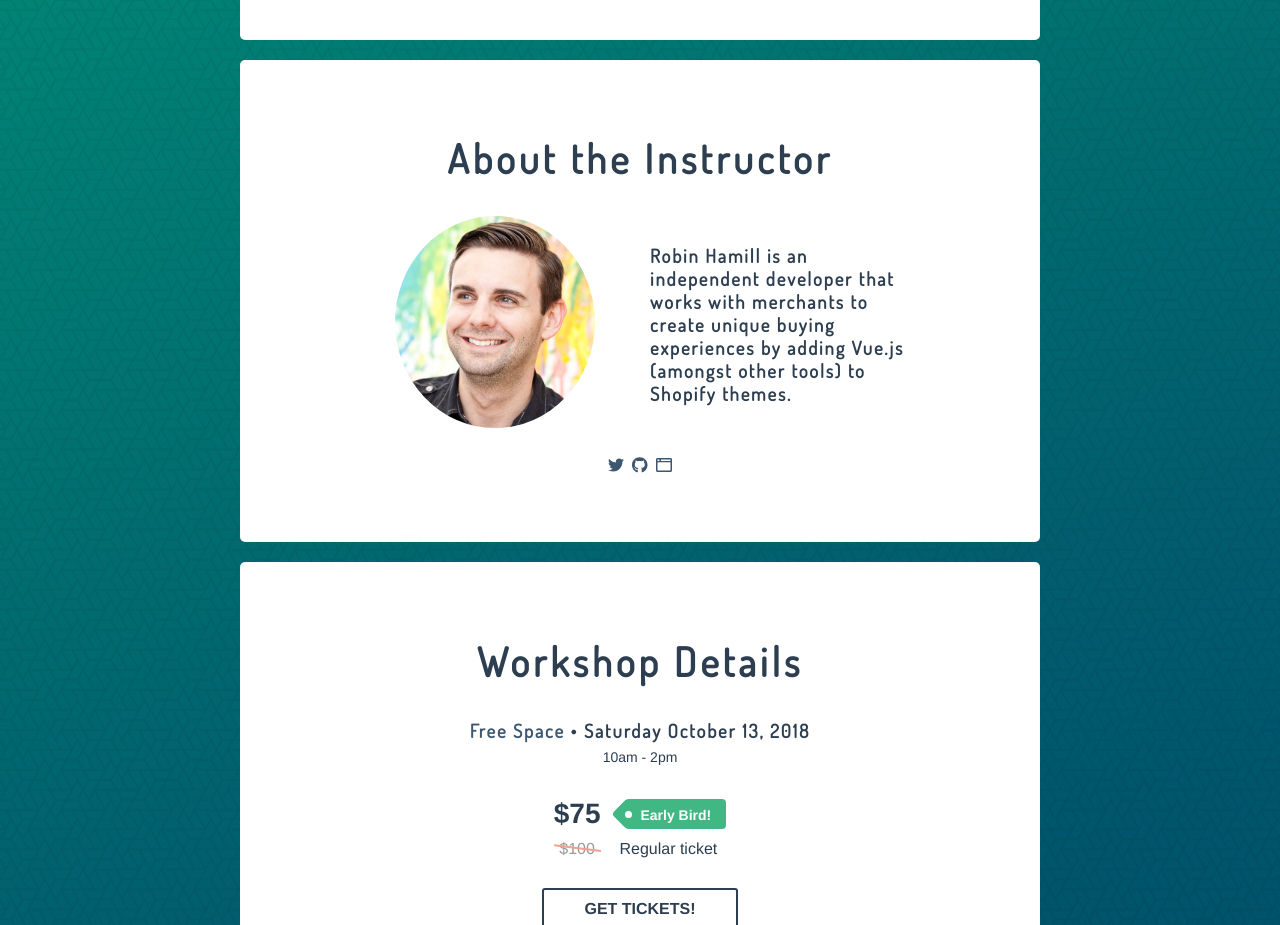
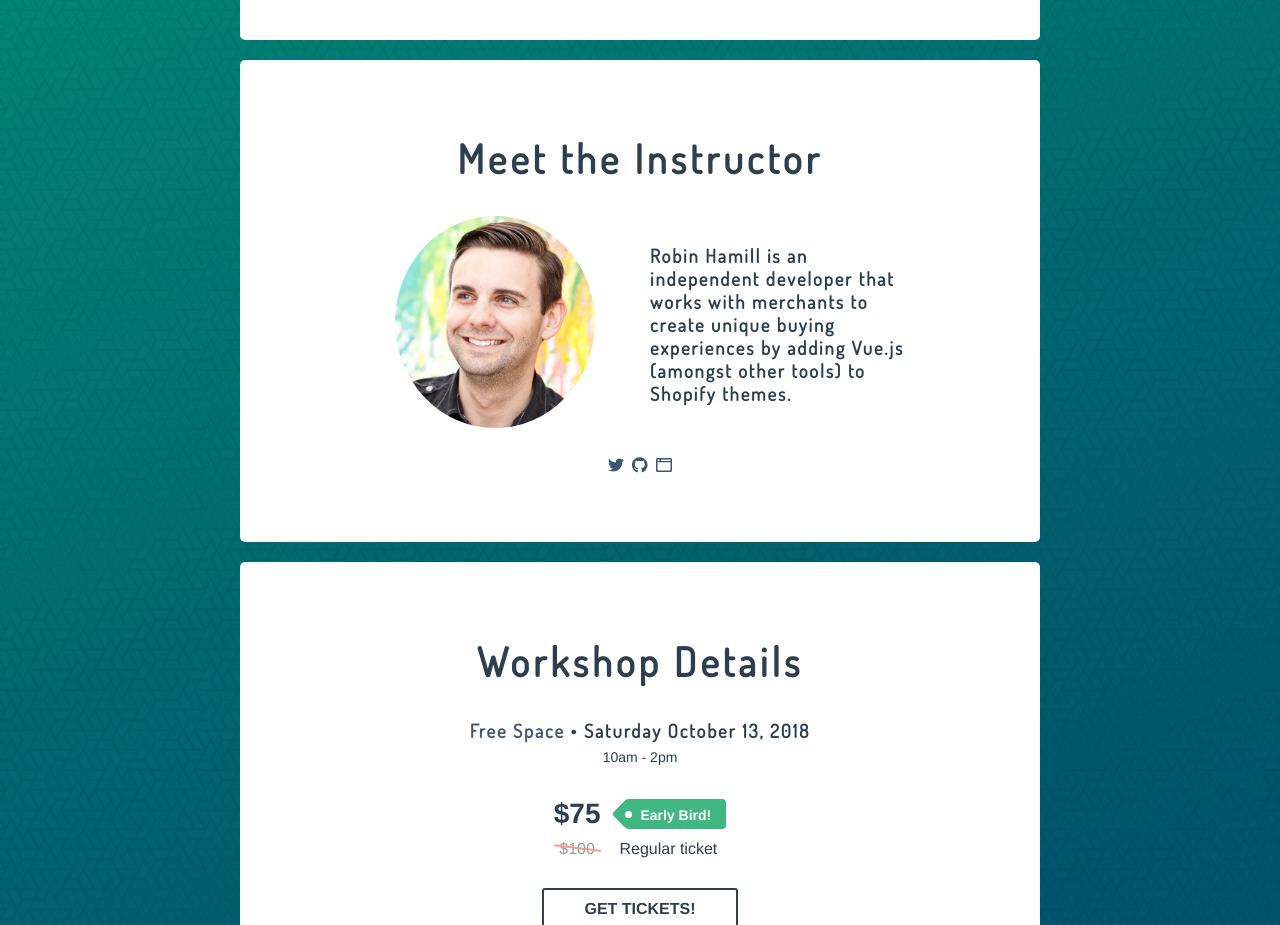
Before and after one commit to rbnhmll/vue-js-workshop, a Vue app: page /#/ in a window 1280 px wide. Shown: the part 1980-2905 px from the top of the page. Built offline with nearby package versions, Linux system fonts and the light colour scheme.

Commit message:
Update bio

```diff
--- a/src/components/HostBio.vue
+++ b/src/components/HostBio.vue
@@ -1,10 +1,10 @@
 <template>
   <section>
-    <h2>About the Instructor</h2>
+    <h2>Meet the Instructor</h2>
     <div class="description">
       <div class="headshot">
         <img
-          src="../assets/robinHeadshotSquare.jpg"
+          src="@/assets/robinHeadshotSquare.jpg"
           alt="Robin Hamill headshot"
         >
       </div>
```
